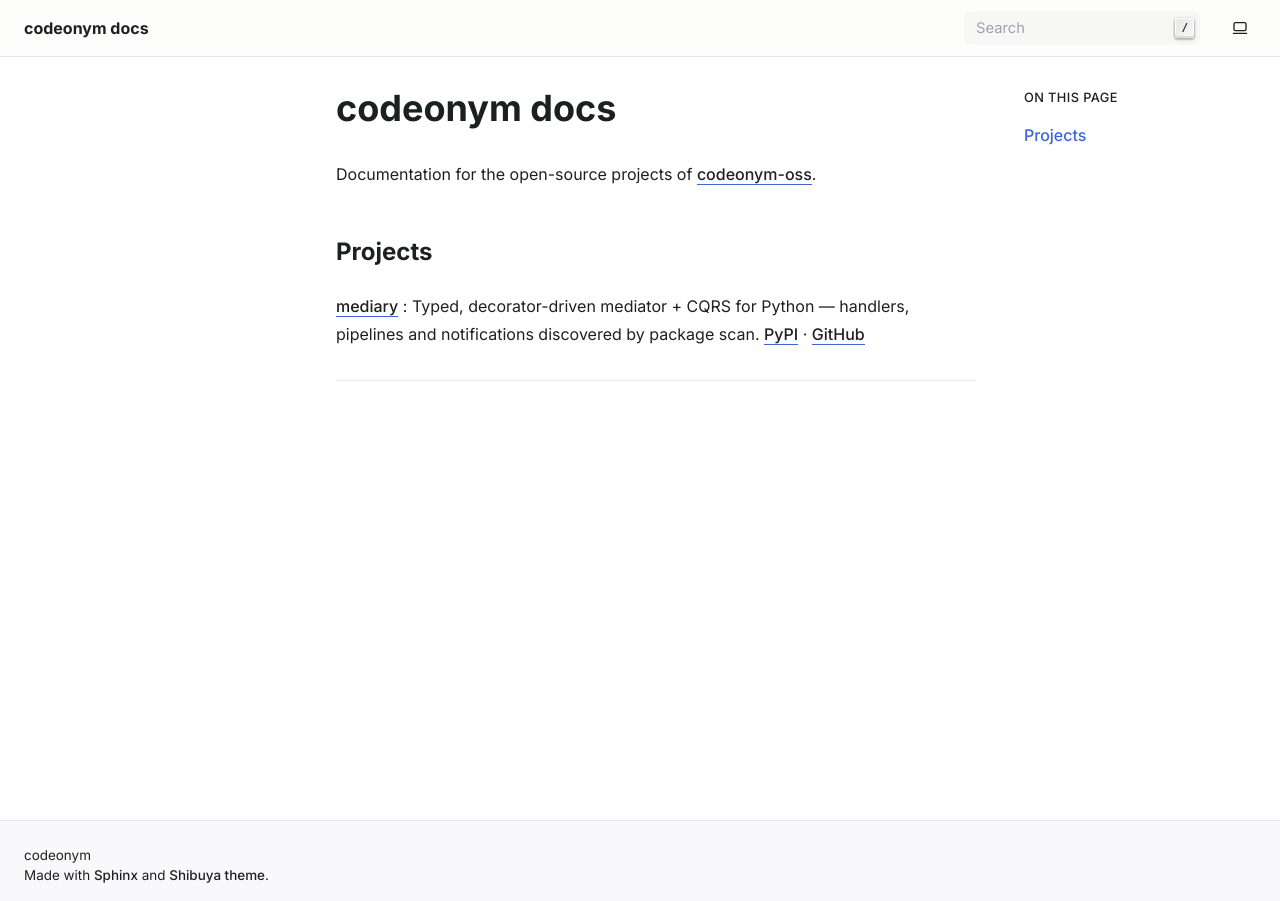
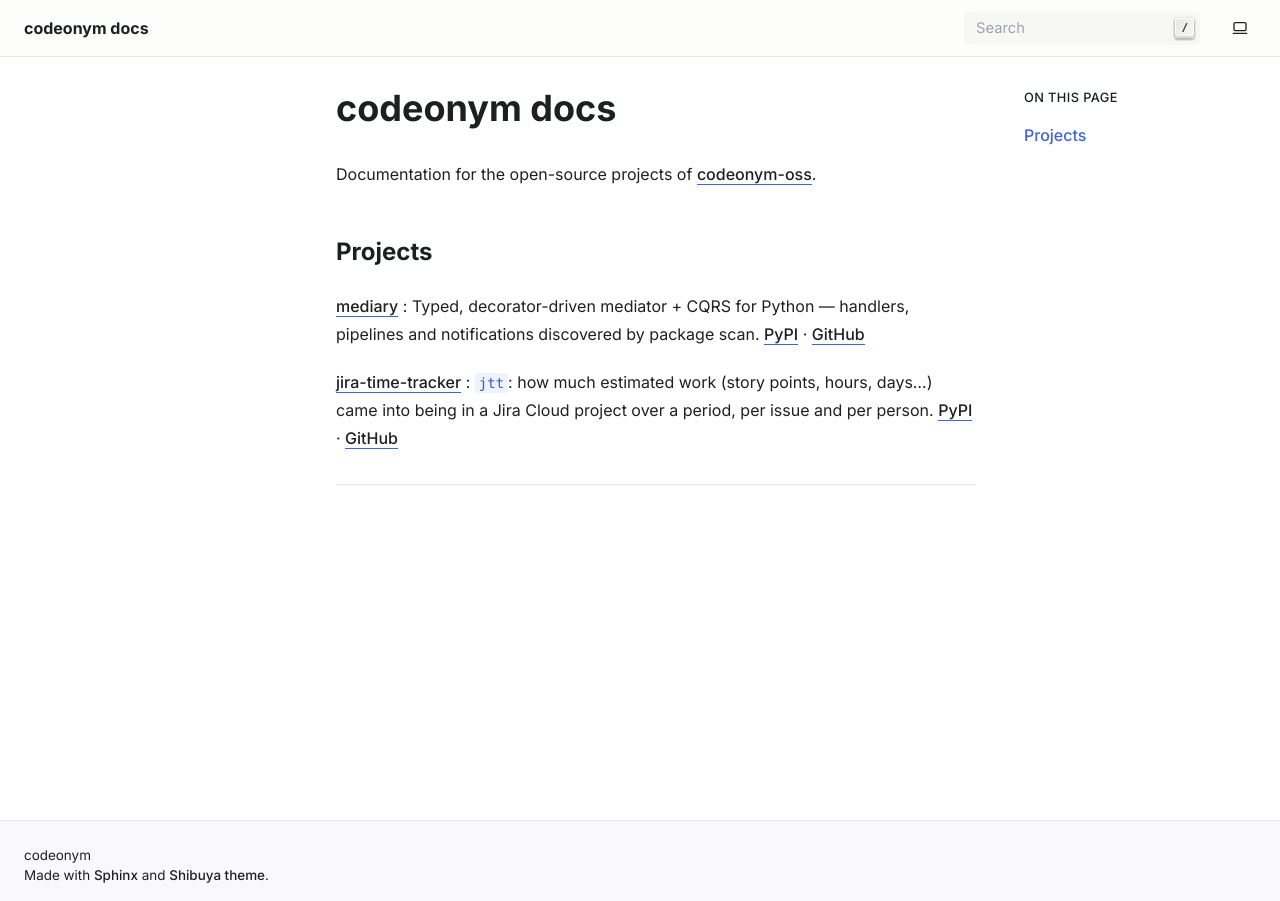
Before and after one commit to codeonym-oss/docs, a Sphinx documentation site: the page built from docs/index.md, in a window 1280 px wide. Built offline with Sphinx 7.4.7, drawn with Linux system fonts in a browser that asks for light colours.

Commit message:
docs: list jira-time-tracker

```diff
--- a/docs/index.md
+++ b/docs/index.md
@@ -8,3 +8,8 @@
 : Typed, decorator-driven mediator + CQRS for Python — handlers, pipelines and notifications
   discovered by package scan. [PyPI](https://pypi.org/project/mediary/) ·
   [GitHub](https://github.com/codeonym-oss/mediary)
+
+[jira-time-tracker](https://docs.codeonym.work/projects/jira-time-tracker/)
+: `jtt`: how much estimated work (story points, hours, days…) came into being in a Jira Cloud
+  project over a period, per issue and per person. [PyPI](https://pypi.org/project/jira-time-tracker/) ·
+  [GitHub](https://github.com/codeonym-oss/jira-time-tracker)
```
